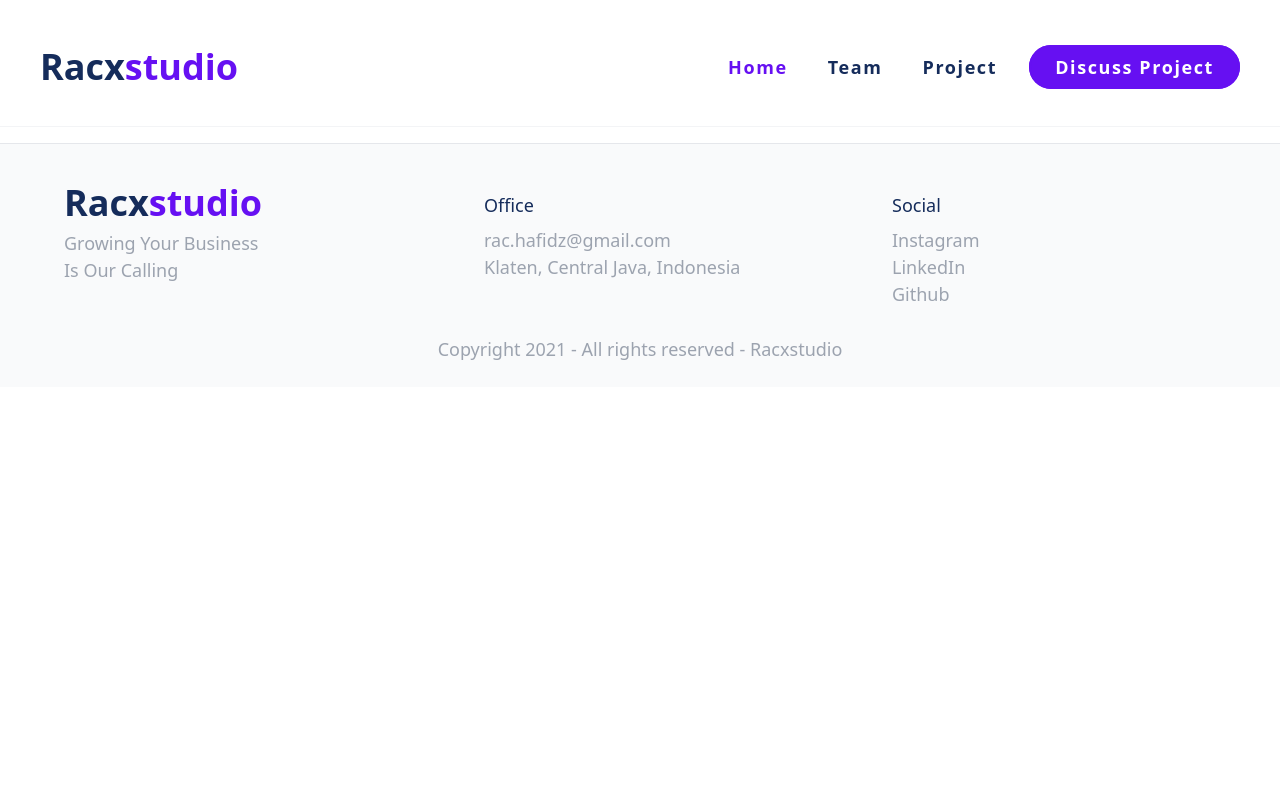
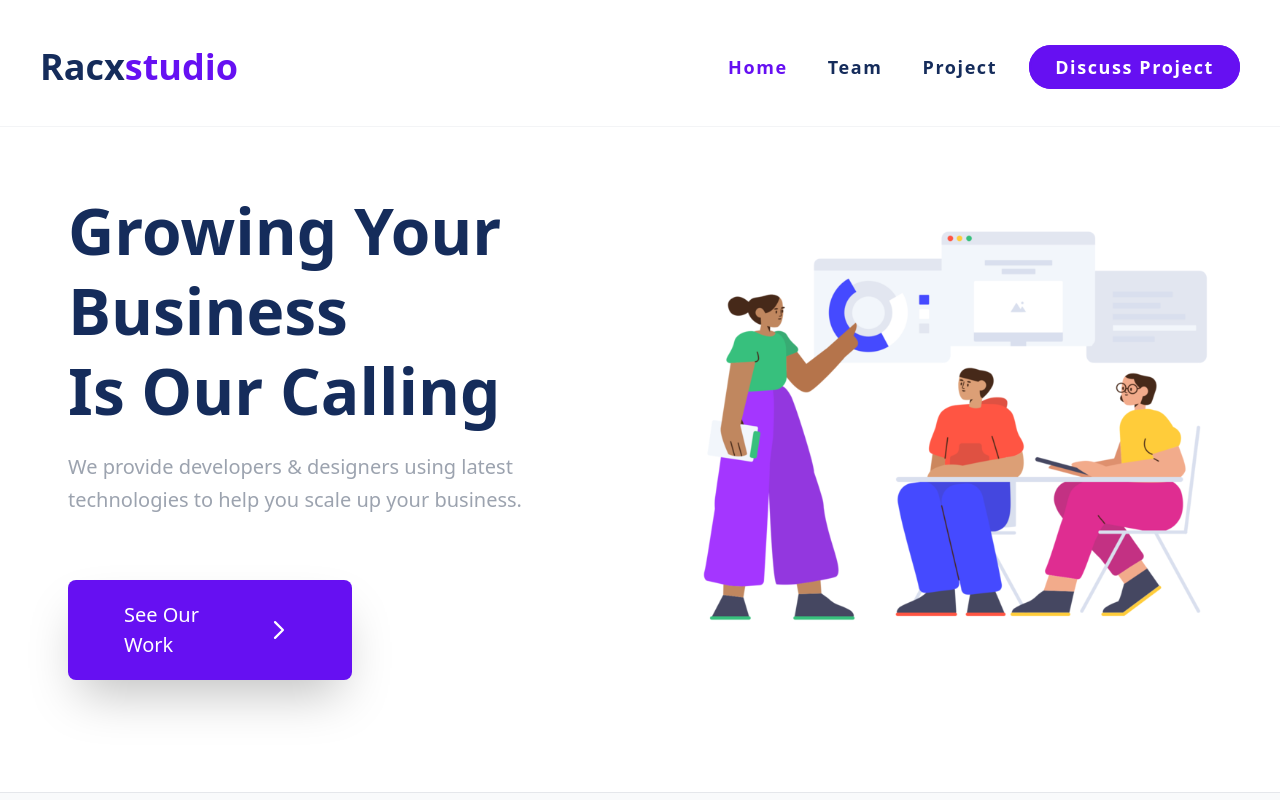
Before and after one commit to usman4222/Company-Portfolio, a React (Vite) app: page / in a window 1280 px wide. Shown: the top 800 px of the page. Built offline with nearby package versions, Linux system fonts and the light colour scheme.

Commit message:
Add Hero Section

```diff
--- /dev/null
+++ b/src/components/Hero.jsx
@@ -0,0 +1,57 @@
+import React from 'react';
+import BuildWebsite from '../assets/images/Startup.png';
+import { motion } from 'framer-motion';
+import Button from '../elements/Button';
+
+const Hero = () => {
+    return (
+        <div>
+            <section className="hero">
+                <motion.div
+                    initial={{ opacity: 0, y: 250 }}
+                    animate={{ opacity: 1, y: 0 }}
+                    transition={{ duration: 1, delay: 0.5 }}
+                    className="w-full lg:w-1/2 xl:pl-12 sm:pr-2 mt-8"
+                >
+                    <h1 className="text-5xl sm:text-6xl text-theme-blue font-bold leading-tight mb-5">
+                        Growing Your Business
+                        {' '}
+                        <br />
+                        Is Our Calling
+                    </h1>
+
+                    <p className="font-light text-xl text-gray-400 leading-relaxed mb-16">
+                        We provide developers & designers using latest technologies
+                        to help you scale up your business.
+                    </p>
+
+                    <Button href="/project" type="link" className="flex w-71 h-18 items-center px-14 py-5 text-white text-xl bg-theme-purple rounded-lg shadow-2xl hover:bg-dark-theme-purple transition duration-200">
+                        <span>See Our Work</span>
+                        <motion.svg
+                            initial={{ x: -10 }}
+                            animate={{ x: 0 }}
+                            transition={{ duration: 1, repeat: Infinity, repeatType: 'reverse' }}
+                            className="ml-5 w-7 h-7 text-white"
+                            xmlns="http://www.w3.org/2000/svg" fill="none" viewBox="0 0 24 24" stroke="currentColor"
+                        >
+                            <motion.path
+                                strokeLinecap="round" strokeLinejoin="round" strokeWidth={2} d="M9 5l7 7-7 7"
+                            />
+                        </motion.svg>
+                    </Button>
+                </motion.div>
+
+                <motion.div
+                    initial={{ opacity: 0, y: 250 }}
+                    animate={{ opacity: 1, y: 0 }}
+                    transition={{ duration: 1, delay: 0.5 }}
+                    className="flex pt-5 w-full justify-center items-center order-first md:w-full lg:order-last lg:w-1/2"
+                >
+                    <img className="" src={BuildWebsite} alt="Build Website" />
+                </motion.div>
+            </section>
+        </div>
+    );
+};
+
+export default Hero;
--- a/src/pages/LandingPage.jsx
+++ b/src/pages/LandingPage.jsx
@@ -1,6 +1,7 @@
 import React, { useEffect } from 'react';
 import Header from '../components/Header';
 import Footer from '../components/Footer';
+import Hero from '../components/Hero';
 
 const LandingPage = (props) => {
     useEffect(() => {
@@ -10,6 +11,7 @@ const LandingPage = (props) => {
     return (
         <>
             <Header {...props} />
+            <Hero {...props} />
             <Footer/>
         </>
     );
```
